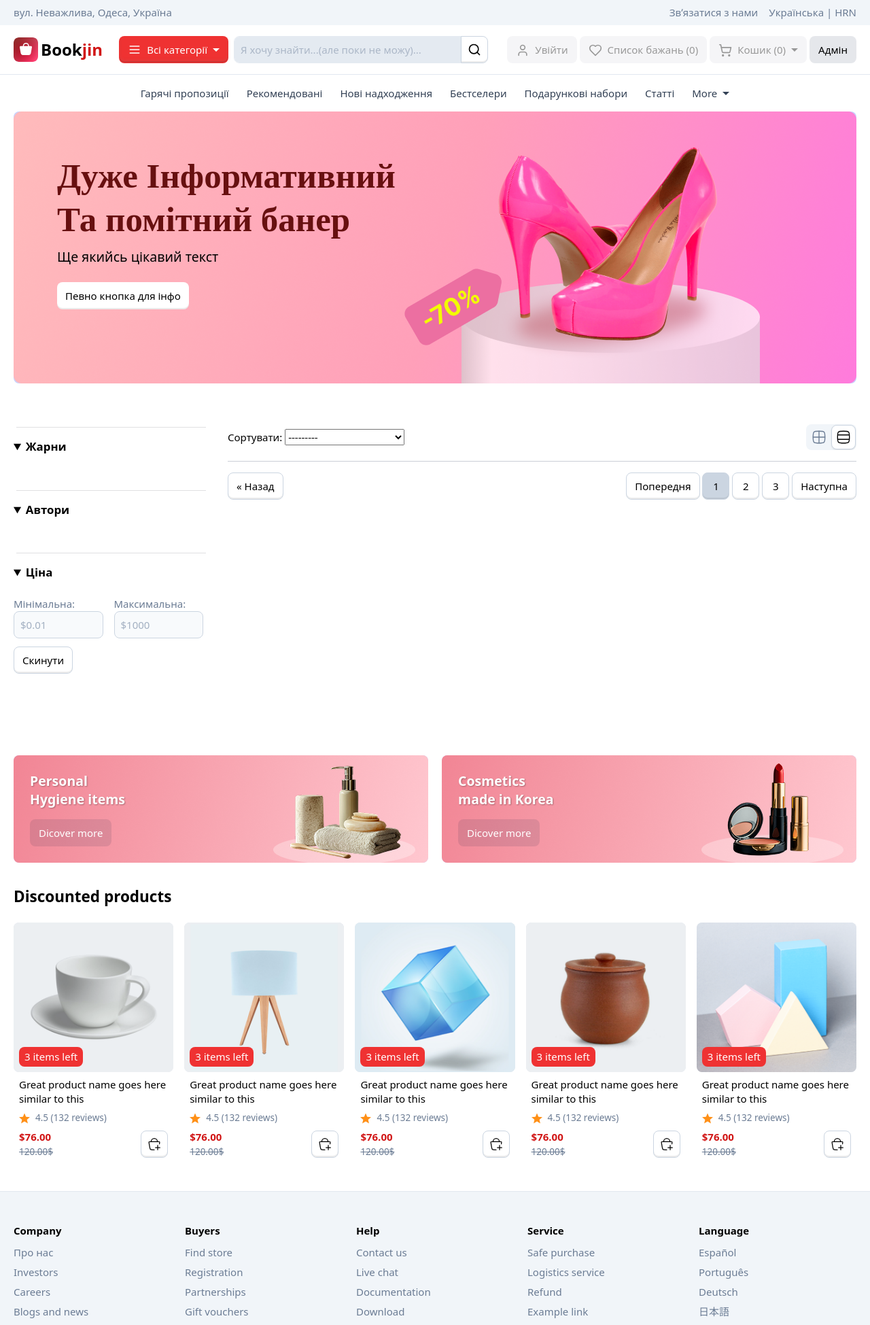
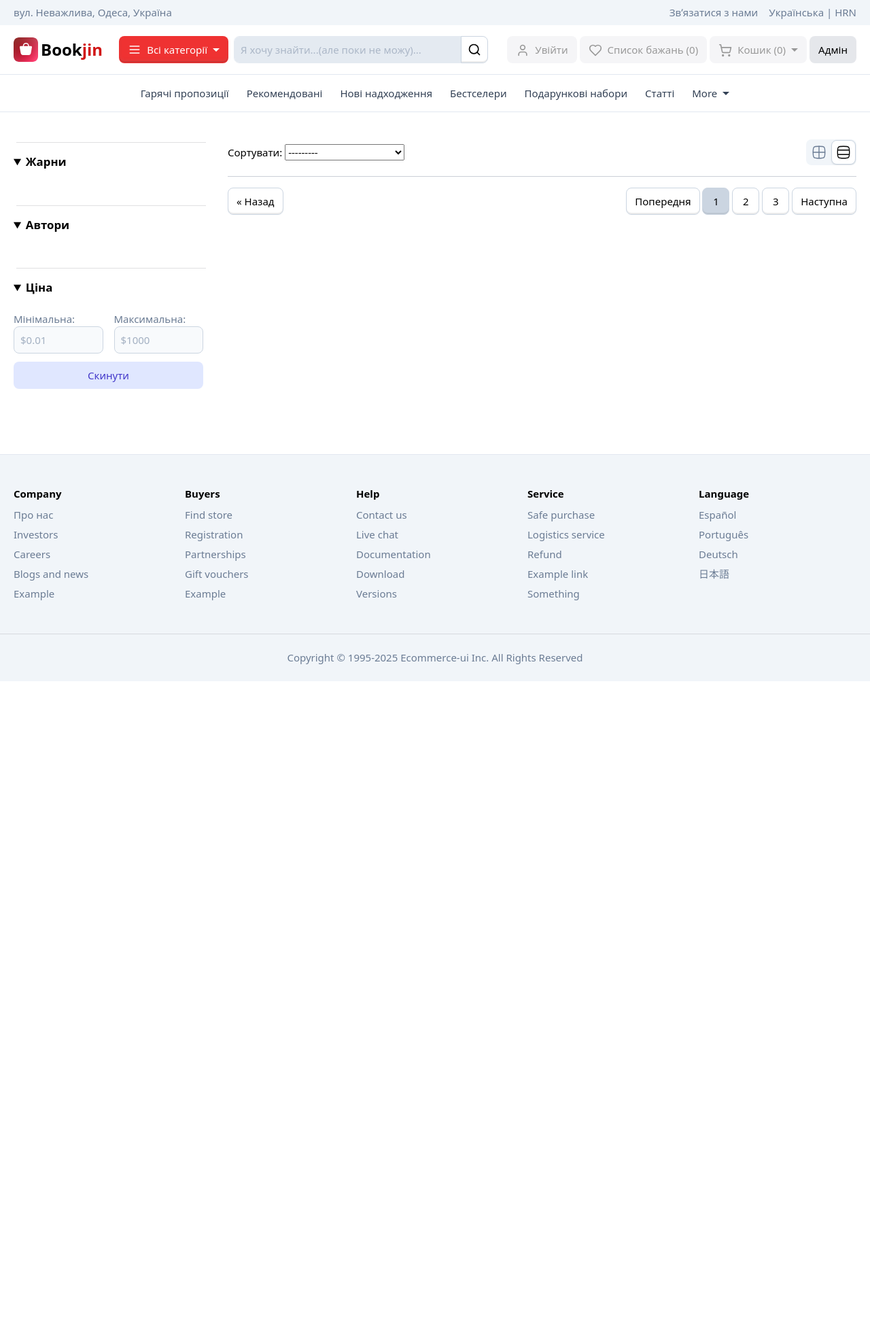
Before and after one commit to MaksymPashkisvkyi/HillelBookShop, a Django app: page / in a window 1280 px wide. Shown: the top 1949 px of the page at 68% size. After the commit the page ends 1002 px from the top, so only its background shows below. Run offline with Django 4.2, Linux system fonts and the light colour scheme; data that the repository does not hold is empty; some libraries are stand-ins or nearby versions.

Commit message:
style: minor change templates

```diff
--- a/HillelBookShop/templates/base.html
+++ b/HillelBookShop/templates/base.html
@@ -8,7 +8,7 @@
     <meta name="description" content="Ecommerce templates for your next project">
     <meta name="author" content="Ecommerce-ui.com">
 
-    <title>Website layout sample </title>
+    <title>Bookjin Store</title>
 
     <!-- FinalCSS -->
     <link href="{% static 'css/final.css' %}" rel="stylesheet" type="text/css"/>
--- a/HillelBookShop/templates/books/pages/page-home.html
+++ b/HillelBookShop/templates/books/pages/page-home.html
@@ -1,7 +1,4 @@
 {% extends '../../base.html' %}
 {% block content %}
-    {% include '../sections/section-intro.html' %}
     {% include '../sections/section-content.html' %}
-    {% include '../sections/section-banner.html' %}
-    {% include '../sections/section-discounted.html' %}
 {% endblock %}
--- a/HillelBookShop/templates/books/sections/section-filter.html
+++ b/HillelBookShop/templates/books/sections/section-filter.html
@@ -62,15 +62,16 @@
                         <div>
                             <label class="text-secondary">{{ form.price_min.label_tag }}</label>
                             {{ form.price_min|add_class:"form-control" }}
+
                         </div>
                         <div>
                             <label class="text-secondary">{{ form.price_max.label_tag }}</label>
                             {{ form.price_max|add_class:"form-control" }}
                         </div>
                     </div>
-                    <div class="d-inline-flex gap-2">
-                        <a href="{% url 'home' %}" class="btn btn-default">Скинути</a>
-                    </div>
+                    <a href="{% url 'home' %}">
+                        <button class="btn btn-primary-subtle w-100%" type="button">Скинути</button>
+                    </a>
                 </div>
             </details>
         </form>
--- a/HillelBookShop/templates/partials/header.html
+++ b/HillelBookShop/templates/partials/header.html
@@ -1,5 +1,5 @@
 <header class="border-bottom">
-    <!-- header-top-bar -->
+
     <section class="bg-neutral-100 py-2">
         <div class="container">
             <div class="d-flex justify-content-between max-sm:text-sm">
@@ -11,11 +11,11 @@
             </div>
         </div>
     </section>
-    <!-- header-top-bar end.//-->
-    <!-- header-main-part -->
+
     <section>
         <div class="container max-sm:px-">
             <div class="d-flex max-sm:flex-wrap py-4  gap-2 align-items-center justify-content-between">
+                <!-- header logo -->
                 <div class="d-flex align-items-center mr-4">
                     <button class="btn btn-default btn-icon mr-2 sm:d-none">
                         <svg xmlns="http://www.w3.org/2000/svg" viewBox="0 0 24 24" width="24" height="24"
@@ -64,7 +64,9 @@
                     </a>
                     <!-- brand-logo end.//-->
                 </div>
+                <!-- header logo end.// -->
 
+                <!-- header button navigator -->
                 <div class="relative max-sm:order-3 max-sm:w-full flex-shrink-0">
                     <button data-toggle="mymenu_1" class="btn btn-red  max-sm:w-full  has-icon-dropdown">
                         <svg xmlns="http://www.w3.org/2000/svg" width="24" height="24" viewBox="0 0 24 24" fill="none"
@@ -83,6 +85,7 @@
                             consequuntur iste harum quos labore dicta.</p>
                     </menu>
                 </div>
+                <!-- header button navigator end.// -->
 
                 <!-- header search -->
                 <div class="lg:flex-grow max-sm:order-2 max-sm:w-full lg:mr-5">
@@ -155,7 +158,6 @@
                 </div>
                 <!-- header buttons end.//-->
             </div>
-        </div> <!-- container end.// -->
+        </div>
     </section>
-    <!-- header-main-part end.//-->
 </header>
--- a/HillelBookShop/templates/partials/nav.html
+++ b/HillelBookShop/templates/partials/nav.html
@@ -1,5 +1,5 @@
 <!-- header-nav -->
-<nav class="py-2 bg-base max-sm:hidden">
+<nav class="py-2 bg-base max-sm:hidden border-bottom">
     <div class="container">
         <ul class="nav  justify-content-center">
             <li><a class="nav-link" href="#">Гарячі пропозиції</a></li>
```
